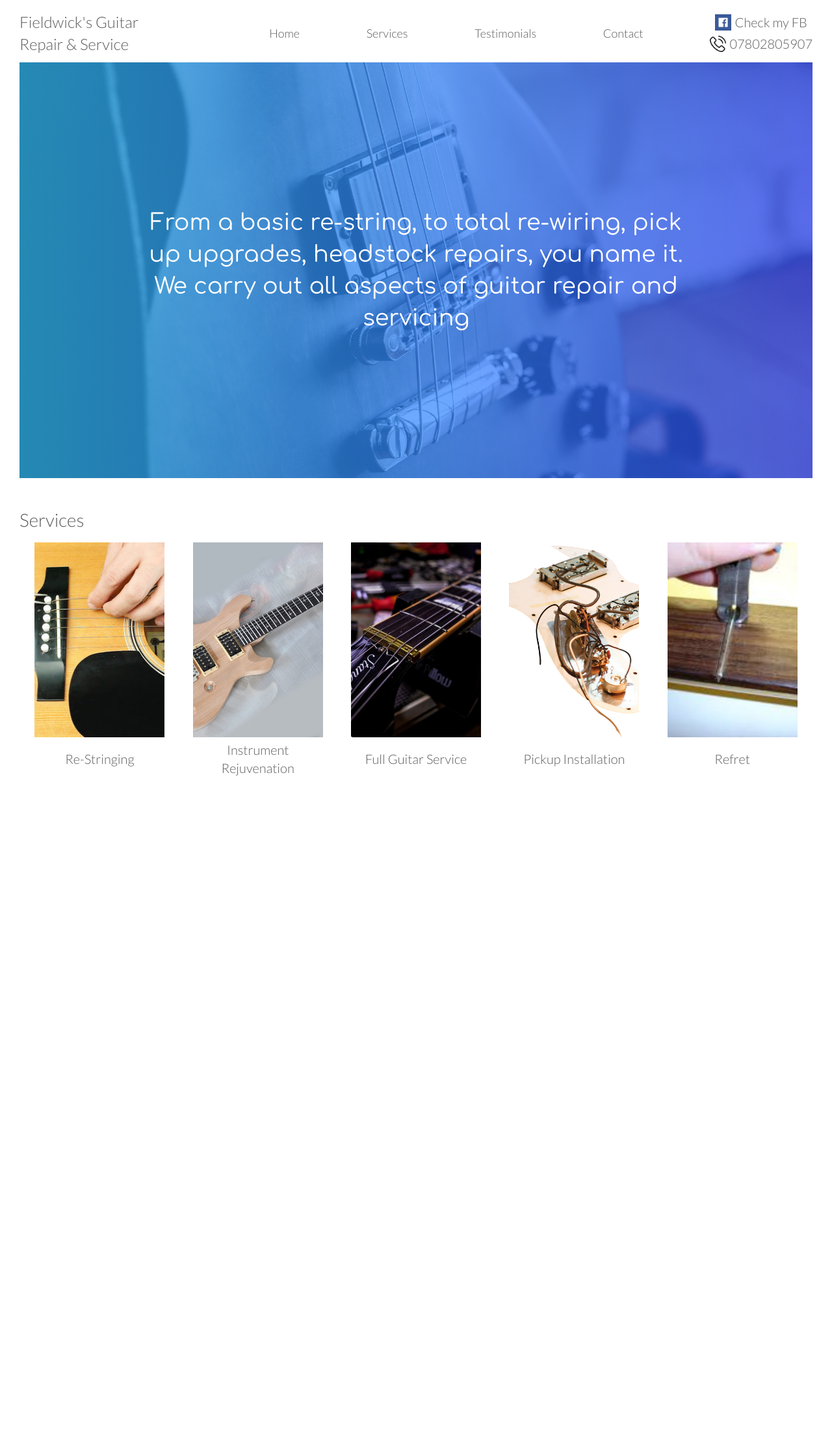
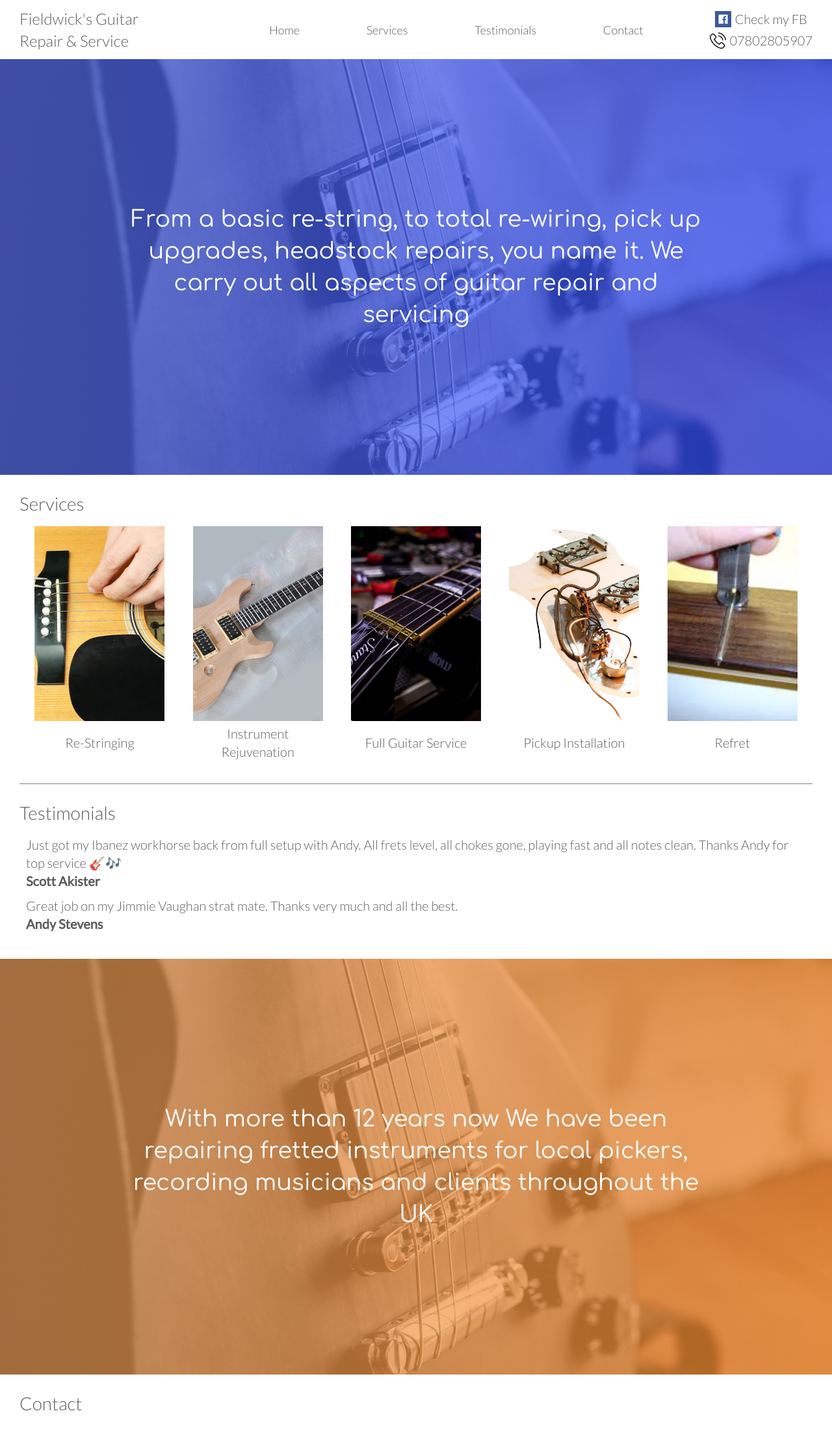
Before and after one commit to callump5/andy_guitar_repair, a Django app: page / in a window 1280 px wide. Shown: the whole page at 65% size. Before the commit the page ends 1194 px from the top, so only its background shows below. Run offline with Django 3.2, Linux system fonts and the light colour scheme; data comes from the database, SQL or seed files in the repository; both versions use the stored data as it was after the commit; some web fonts are replaced.

Commit message:
adding live run files

```diff
--- a/andy_site/admin.py
+++ b/andy_site/admin.py
@@ -1,10 +1,11 @@
 # -*- coding: utf-8 -*-
 from __future__ import unicode_literals
 
-from .models import Service
+from .models import Service, Testimonials
 
 from django.contrib import admin
 
 admin.site.register(Service)
+admin.site.register(Testimonials)
 
 # Register your models here.
--- a/andy_site/models.py
+++ b/andy_site/models.py
@@ -16,4 +16,15 @@ class Service(models.Model):
 
     class Meta:
         verbose_name = 'Service'
-        verbose_name_plural = ' Services'
+        verbose_name_plural = 'Services'
+
+class Testimonials(models.Model):
+    client = models.CharField(max_length=200)
+    testimonial = models.TextField()
+
+    def __unicode__(self):
+        return self.client
+
+    class Meta:
+        verbose_name = 'Testimonial'
+        verbose_name_plural = 'Testimonials'
--- a/andy_site/views.py
+++ b/andy_site/views.py
@@ -3,14 +3,18 @@ from __future__ import unicode_literals
 
 from django.shortcuts import render
 
-from .models import Service
+from .models import Service, Testimonials
 
 # Create your views here.
 
 
 def get_landing(request):
     services = Service.objects.all()
+    testimonials = Testimonials.objects.all()
+
     args = {
-        'services': services
+        'services': services,
+        'testimonials': testimonials
     }
+
     return render(request, 'base/base.html', args)
--- a/static/css/style.css
+++ b/static/css/style.css
@@ -29,10 +29,13 @@
 
 body {
     line-height: 1.4;
-    padding: 5px 30px 5px 30px;
+}
+#navbar {
+    padding: 10px 30px;
 }
 section {
-    padding: 30px 0;
+    padding: 10px 0 30px 0;
+    margin: 0 30px;
 }
 
 
@@ -47,7 +50,6 @@ section {
 /* Header */
 
 #navbar {
-    padding: 10px 0;
 }
 
 #nav-body, .my-nav-flex, #nav-links {
@@ -91,10 +93,9 @@ section {
 }
 
 
-/* Landing */
+/* Landing and Img break */
 
-#landing {
-    background-image: linear-gradient(to left, rgba(46, 76, 255, 0.7), rgba(51, 194, 255, 0.7)) , url("/static/4k-wallpaper-blur-close-up-1266821.jpg");
+#landing, #img-break {
     background-size: cover;
     height: 80vh;
     display: flex;
@@ -102,10 +103,17 @@ section {
     align-items: center;
     text-align: center;
 }
-#landing-text {
+
+#landing {
+    background-image: linear-gradient(to left, rgba(46, 76, 255, 0.7), rgba(87, 109, 230, 0.7)) , url("/static/4k-wallpaper-blur-close-up-1266821.jpg");
+}
+#img-break {
+    background-image: linear-gradient(to left, rgba(255, 144, 46, 0.7), rgba(230, 154, 87, 0.7)) , url("/static/4k-wallpaper-blur-close-up-1266821.jpg");
+}
+#landing-text, #img-break-text {
     width: 70%;
 }
-#landing-text p {
+#landing-text p, #img-break-text p {
     font-size: 35px;
     color: white;
     font-weight: bolder;
@@ -116,12 +124,16 @@ section {
 
 /* Service */
 
+#services {
+    border-bottom: 1px solid gray;
+}
+
 .services-list {
     display: flex;
     flex-direction: row;
     flex-wrap: wrap;
     justify-content: space-evenly;
-/
+    align-items: center;
 }
 
 .service {
@@ -139,7 +151,7 @@ section {
     margin-left: 0;
 }
 .service:last-child {
-margin-right:  0;
+    margin-right:  0;
 }
 
 .service-img {
@@ -153,3 +165,15 @@ margin-right:  0;
     background-size: cover;
     background-repeat: no-repeat;
 }
+
+/* Testimonials */
+
+#testimonials {
+}
+.testimonials {
+    margin: 10px;
+}
+
+.client {
+    font-weight: bold;
+}
--- a/templates/base/base.html
+++ b/templates/base/base.html
@@ -9,6 +9,12 @@
 
     {%  include 'services/services.html' %}
 
+    {%  include 'testimonials/testimonials.html' %}
+
+    {%  include 'home/img_break.html' %}
+
+    {% include 'contact/contact.html' %}
+
     {% block content %}
 
     {% endblock %}
--- /dev/null
+++ b/templates/contact/contact.html
@@ -0,0 +1,5 @@
+<section id="contact">
+
+    <h1 class="title">Contact</h1>
+
+</section>
--- /dev/null
+++ b/templates/home/img_break.html
@@ -0,0 +1,5 @@
+<div id="img-break">
+     <div id="img-break-text">
+        <p>With more than 12 years now We have been repairing fretted instruments for local pickers, recording musicians and clients throughout the UK</p>
+    </div>
+</div>
--- a/templates/home/landing.html
+++ b/templates/home/landing.html
@@ -1,6 +1,3 @@
-
-
-
 <div id="landing">
     <div id="landing-text">
 
--- a/templates/services/services.html
+++ b/templates/services/services.html
@@ -14,5 +14,4 @@
         {% endfor %}
 
     </div>
-
 </section>
--- /dev/null
+++ b/templates/testimonials/testimonials.html
@@ -0,0 +1,14 @@
+<section id="testimonials">
+
+    <h1 class="title">Testimonials</h1>
+
+    <div class="testimonial-list">
+        {% for testimonial in testimonials %}
+            <div class="testimonials">
+                <p>{{ testimonial.testimonial }}</p>
+                <h2 class="client">{{ testimonial }}</h2>
+            </div>
+        {% endfor %}
+    </div>
+
+</section>
```
Also changed, not shown: andy_site/migrations/0003_auto_20190316_1422.py (added), db.sqlite3, static/uploads/images/services/pickups.JPG (added), static/uploads/images/services/refret.jpg (added), static/uploads/images/services/restring.jpg (added), 4 other files. Lines whose indentation alone changed are shown as unchanged.
